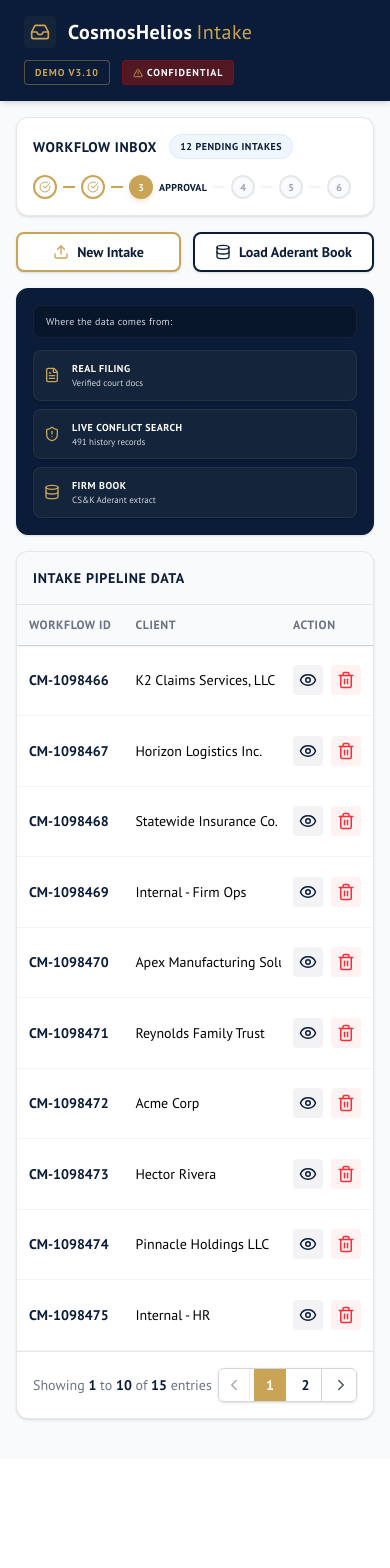
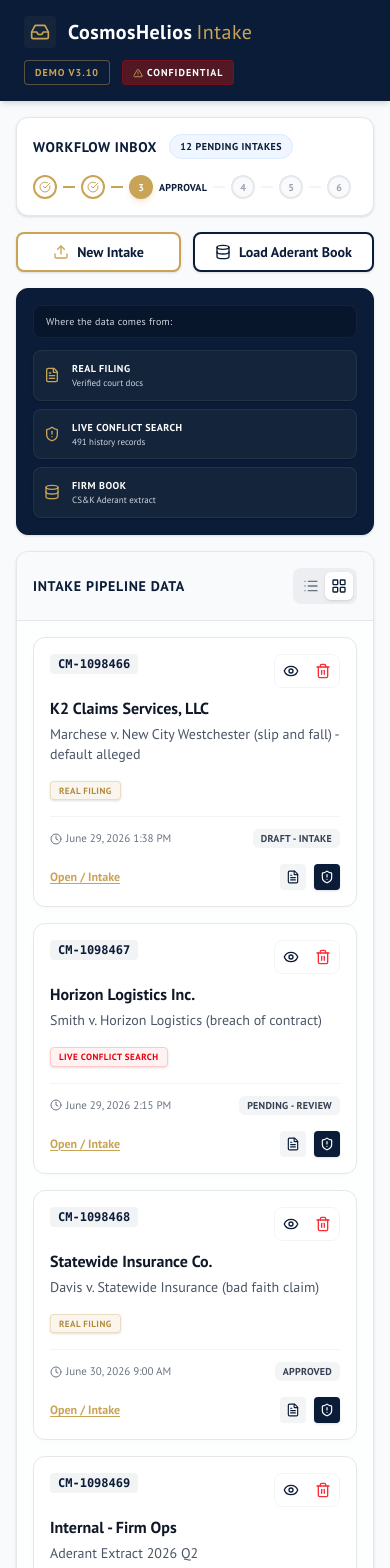
Before and after one commit to thejahangir/cosmos-helios, a React (Vite) app: page / in a window 390 px wide. Shown: the top 1568 px of the page. Before the commit the page ends 1459 px from the top, so only its background shows below. Built offline with nearby package versions, Linux system fonts and the light colour scheme.

Commit message:
card view added

```diff
--- a/src/App.jsx
+++ b/src/App.jsx
@@ -1,4 +1,4 @@
-import React, { useState } from 'react';
+import React, { useState, useEffect } from 'react';
 import {
   Inbox,
   Upload,
@@ -15,13 +15,29 @@ import {
   ChevronRight,
   Trash2,
   Hash,
-  Scale
+  Scale,
+  LayoutGrid,
+  List
 } from 'lucide-react';
 
 function App() {
   const [selectedRow, setSelectedRow] = useState(null);
   const [rowToDelete, setRowToDelete] = useState(null);
   const [currentPage, setCurrentPage] = useState(1);
+  const [viewMode, setViewMode] = useState(() =>
+    typeof window !== 'undefined' && window.innerWidth < 768 ? 'card' : 'grid'
+  );
+
+  useEffect(() => {
+    const handleResize = () => {
+      if (window.innerWidth < 768) {
+        setViewMode('card');
+      }
+    };
+    window.addEventListener('resize', handleResize);
+    return () => window.removeEventListener('resize', handleResize);
+  }, []);
+
   const rowsPerPage = 10;
 
   const pendingIntakes = 12; // Placeholder
@@ -474,15 +490,20 @@ function App() {
           </div>
         </div>
 
-        {/* Grid Container */}
+        {/* Grid/Card Container */}
         <div className="bg-white rounded-xl shadow-sm border border-gray-200 flex flex-col mb-6">
           <div className="flex justify-between items-center p-4 border-b border-gray-200 bg-gray-50 shrink-0 rounded-t-xl">
             <div className="flex items-center gap-3">
               <h2 className="text-sm font-bold text-brand-navy uppercase tracking-wider">Intake Pipeline Data</h2>
             </div>
+            <div className="flex bg-gray-200/60 rounded-lg p-1">
+               <button onClick={() => setViewMode('grid')} className={`p-1.5 rounded-md transition-colors ${viewMode === 'grid' ? 'bg-white shadow-sm text-brand-navy' : 'text-gray-500 hover:text-gray-700'}`} title="Table View"><List size={16} /></button>
+               <button onClick={() => setViewMode('card')} className={`p-1.5 rounded-md transition-colors ${viewMode === 'card' ? 'bg-white shadow-sm text-brand-navy' : 'text-gray-500 hover:text-gray-700'}`} title="Card View"><LayoutGrid size={16} /></button>
+            </div>
           </div>
 
           <div className="overflow-x-auto">
+            {viewMode === 'grid' ? (
             <table className="w-full text-left border-collapse">
               <thead className="sticky top-0 z-20 bg-gray-50 shadow-sm border-b border-gray-200">
                 <tr>
@@ -573,6 +594,73 @@ function App() {
                 )}
               </tbody>
             </table>
+            ) : (
+              <div className="grid grid-cols-1 md:grid-cols-2 xl:grid-cols-3 gap-4 p-4 bg-gray-50/30">
+                {currentTableData.length > 0 ? currentTableData.map((row) => (
+                  <div key={row.id} className="bg-white border border-gray-200 rounded-xl p-4 shadow-[0_2px_10px_-4px_rgba(0,0,0,0.05)] hover:shadow-[0_4px_15px_-4px_rgba(201,164,86,0.15)] transition-all flex flex-col relative group overflow-hidden">
+                    <div className="flex justify-between items-start mb-2">
+                      <span className="text-xs font-black font-mono text-brand-navy bg-brand-navy/5 px-2 py-0.5 rounded">{row.id}</span>
+                      <div className="flex items-center gap-1 bg-white/90 backdrop-blur-sm rounded-lg p-0.5 border border-gray-100">
+                        <button
+                          onClick={() => setSelectedRow(row)}
+                          className="text-brand-navy hover:bg-brand-navy/10 transition-colors p-1.5 rounded"
+                          title="View Details"
+                        >
+                          <Eye size={16} />
+                        </button>
+                        <button
+                          onClick={() => setRowToDelete(row)}
+                          className="text-red-500 hover:bg-red-50 transition-colors p-1.5 rounded"
+                          title="Delete Record"
+                        >
+                          <Trash2 size={16} />
+                        </button>
+                      </div>
+                    </div>
+
+                    <h3 className="font-extrabold text-gray-900 text-base mb-1">{row.client}</h3>
+                    <p className="text-sm text-gray-600 line-clamp-2 mb-3 flex-1">{row.description}</p>
+
+                    {row.tag && (
+                      <div className="mb-4">
+                        <span
+                          className={`inline-flex items-center px-2 py-0.5 rounded text-[9px] font-bold uppercase tracking-wider border cursor-help shadow-sm ${
+                            row.tag === 'Real Filing' ? 'bg-[#C9A456]/10 text-[#b08b3e] border-[#C9A456]/30' :
+                            row.tag === 'Live Conflict Search' ? 'bg-red-50 text-red-600 border-red-200' :
+                            'bg-[#13243b]/5 text-[#13243b] border-[#13243b]/20'
+                          }`}
+                        >
+                          {row.tag}
+                        </span>
+                      </div>
+                    )}
+
+                    <div className="flex flex-col gap-3 mt-auto pt-3 border-t border-gray-100">
+                      <div className="flex justify-between items-center">
+                        <span className="text-[11px] text-gray-500 flex items-center gap-1 font-medium"><Clock size={12}/> {row.initiated}</span>
+                        <span className="px-2 py-0.5 bg-gray-100 text-gray-700 rounded-md text-[10px] font-bold tracking-wide uppercase">{row.status}</span>
+                      </div>
+
+                      <div className="flex justify-between items-center mt-1">
+                        <a href="#" className="text-brand-gold hover:text-[#b59247] font-semibold text-xs underline underline-offset-2">Open / Intake</a>
+                        <div className="flex gap-2">
+                           <button className="bg-gray-100 hover:bg-gray-200 text-brand-navy p-1.5 rounded transition-colors" title="Intake Summary">
+                             <FileText size={14} />
+                           </button>
+                           <button className="bg-brand-navy hover:bg-[#08152b] text-white p-1.5 rounded transition-colors shadow-sm" title="Conflict Analysis">
+                             <ShieldAlert size={14} />
+                           </button>
+                        </div>
+                      </div>
+                    </div>
+                  </div>
+                )) : (
+                  <div className="col-span-full p-8 text-center text-gray-500">
+                    No records found.
+                  </div>
+                )}
+              </div>
+            )}
           </div>
 
           {/* Pagination Controls */}
```
